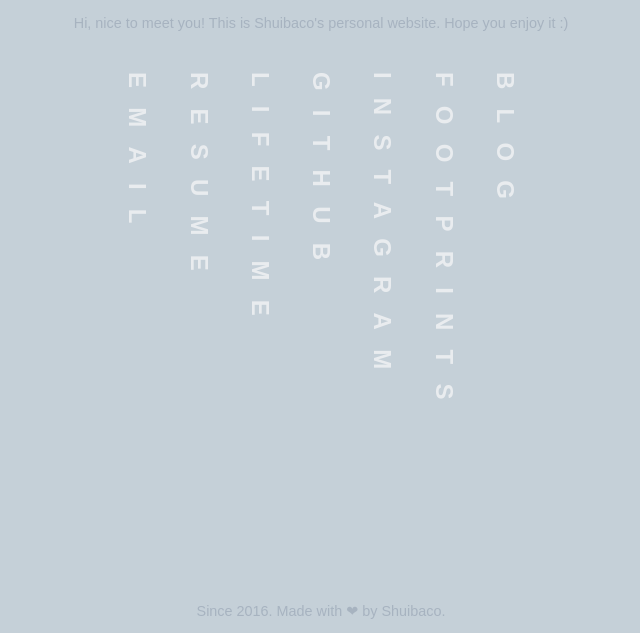
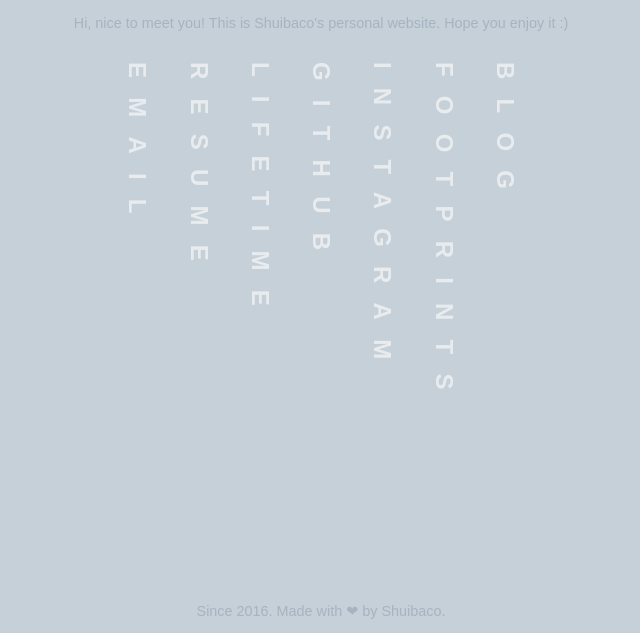
Before and after one commit to shuibaco/shuibaco.github.io, a plain HTML site: page index.html in a window 1280 px wide. Shown: the part 167-800 px from the top of the page, without its empty margins (319-959 px from the left). Drawn offline with Linux system fonts and the light colour scheme.

Commit message:
Update style.css

```diff
--- a/style.css
+++ b/style.css
@@ -21,8 +21,8 @@ header p {
   font-size: 0.9em;
 }
 nav ul {
-  padding: 0;
-  margin: 1em auto;
+  padding: 0 0 2em 0;
+  margin: 0 auto;
   text-transform: uppercase;
   writing-mode: vertical-rl;
   text-align: left;
```
